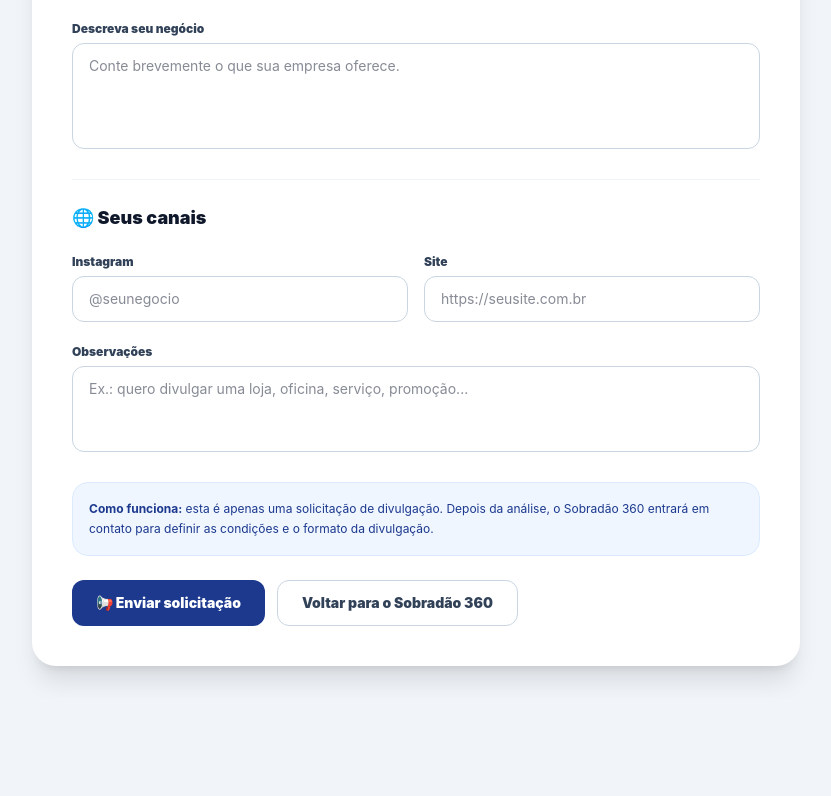
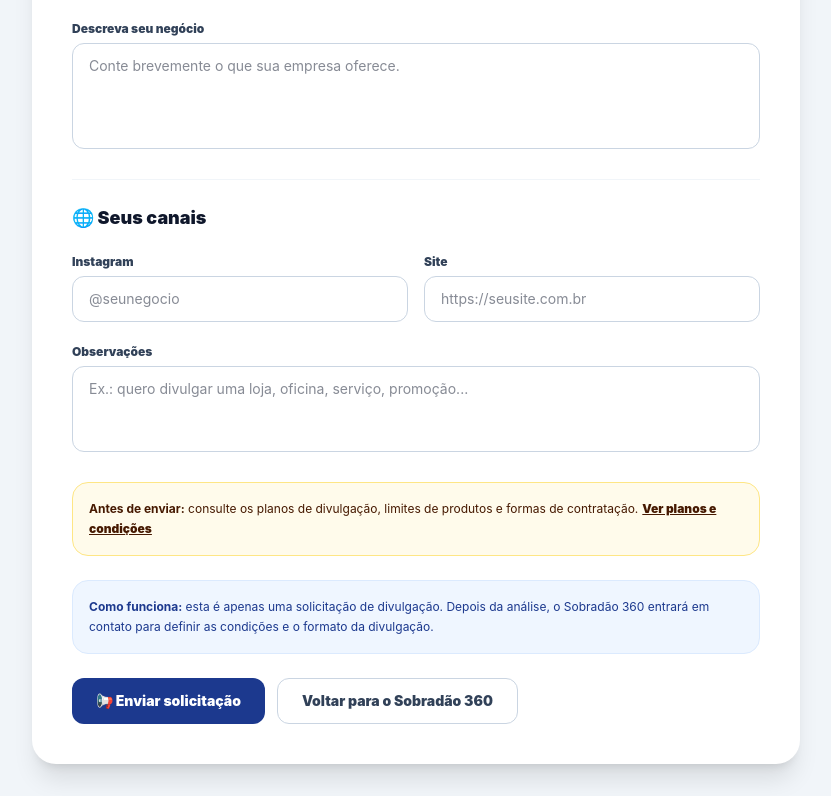
Before and after one commit to GERALDOF1978/Sobradao360, a Next.js app: page /quero-divulgar in a window 1280 px wide. Shown: the part 819-1615 px from the top of the page, without its empty margins (224-1055 px from the left). Before the commit the page ends 1517 px from the top, so only its background shows below. Built offline with nearby package versions, Linux system fonts and the light colour scheme; no server answers.

Commit message:
Mostrar planos antes do envio da solicitação

```diff
--- a/src/app/quero-divulgar/page.tsx
+++ b/src/app/quero-divulgar/page.tsx
@@ -288,6 +288,17 @@ export default function QueroDivulgarPage() {
                 </div>
               </section>
 
+              <div className="rounded-2xl border border-amber-200 bg-amber-50 p-4 text-xs leading-5 text-amber-950">
+                <strong>Antes de enviar:</strong> consulte os planos de divulgação,
+                limites de produtos e formas de contratação.
+                <a
+                  href="/planos-anunciante"
+                  className="ml-1 font-black underline"
+                >
+                  Ver planos e condições
+                </a>
+              </div>
+
               <div className="rounded-2xl border border-blue-100 bg-blue-50 p-4 text-xs leading-5 text-blue-900">
                 <strong>Como funciona:</strong> esta é apenas uma solicitação
                 de divulgação. Depois da análise, o Sobradão 360 entrará em
```
